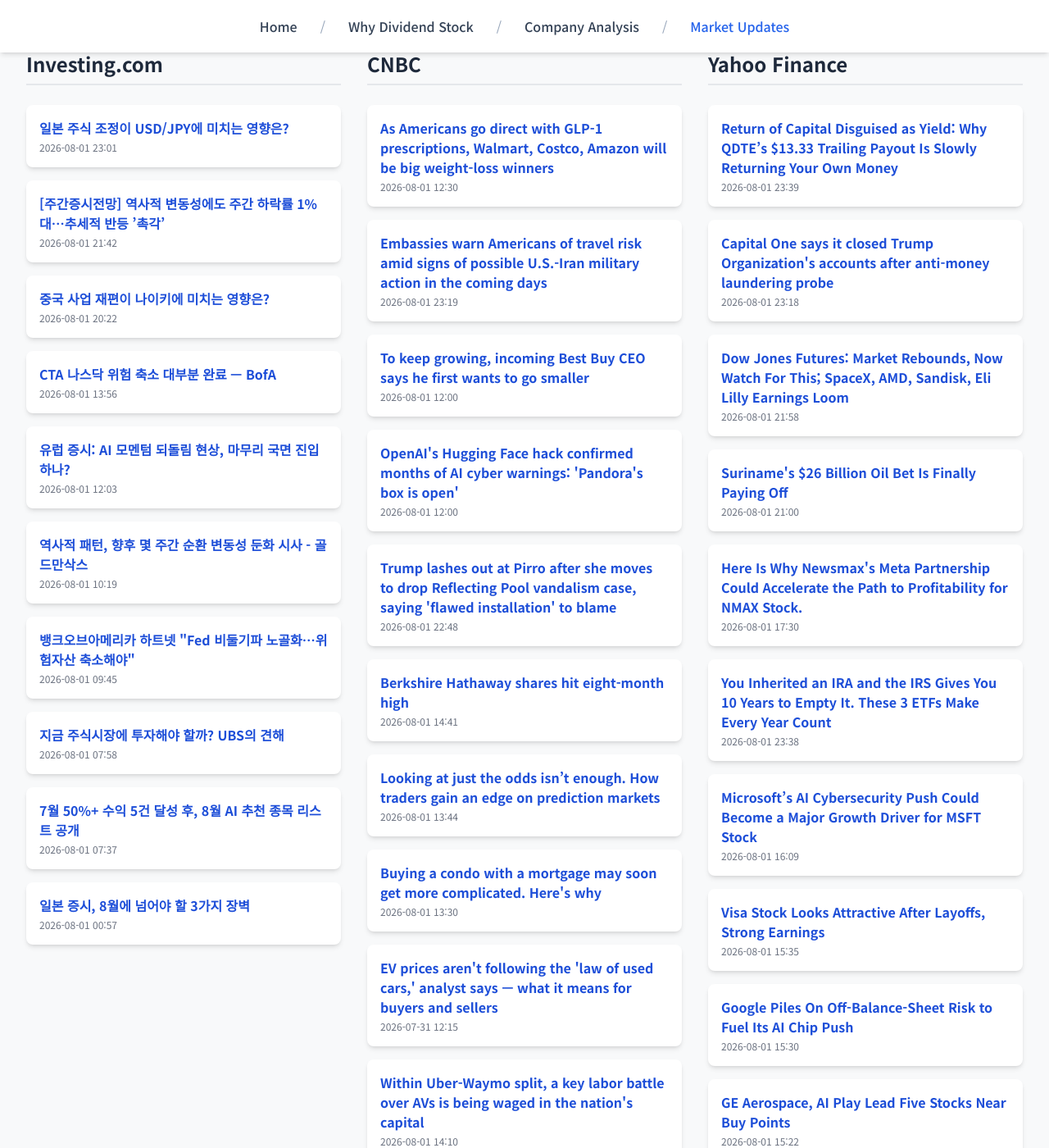
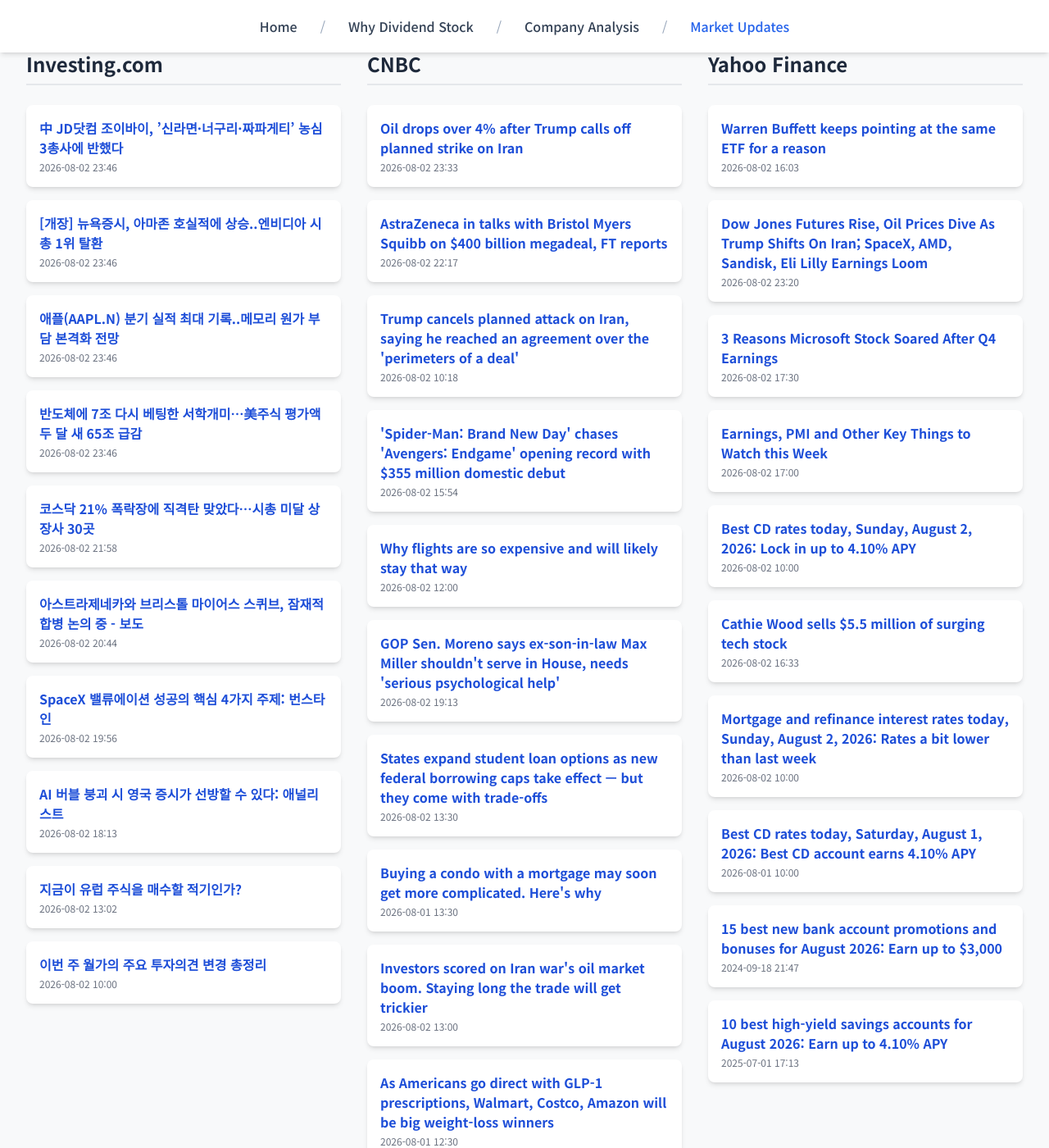
Before and after one commit to Kay-Hwang/my-company-analysis, a Jekyll site: the page built from market-updates.html, in a window 1280 px wide and 1400 px high, scrolled down 214 px. Shown: the whole window at 82% size. Built offline with Jekyll 4.4.1, drawn with Linux system fonts in a browser that asks for light colours; nearby versions of some CDN libraries; a script that is not in the unit is left out.

Commit message:
Update daily data

```diff
--- a/_data/latest_data.json
+++ b/_data/latest_data.json
@@ -1,110 +1,110 @@
 {
-  "lastUpdated": "2026년 08월 02일 08:56 KST",
+  "lastUpdated": "2026년 08월 03일 08:57 KST",
   "news": {
     "investing": [
       {
-        "title": "일본 주식 조정이 USD/JPY에 미치는 영향은?",
-        "link": "https://kr.investing.com/news/stock-market-news/article-2040521",
-        "pubDate": "2026-08-01 23:01:59",
-        "summary": "일본 주식 조정이 USD/JPY에 미치는 영향은?"
+        "title": "中 JD닷컴 조이바이, ’신라면·너구리·짜파게티’ 농심 3총사에 반했다",
+        "link": "https://kr.investing.com/news/stock-market-news/article-2040622",
+        "pubDate": "2026-08-02 23:46:07",
+        "summary": "中 JD닷컴 조이바이, ’신라면·너구리·짜파게티’ 농심 3총사에 반했다"
       },
       {
-        "title": "[주간증시전망] 역사적 변동성에도 주간 하락률 1%대…추세적 반등 ’촉각’",
-        "link": "https://kr.investing.com/news/stock-market-news/article-2040520",
-        "pubDate": "2026-08-01 21:42:24",
-        "summary": "[주간증시전망] 역사적 변동성에도 주간 하락률 1%대…추세적 반등 ’촉각’"
+        "title": "[개장] 뉴욕증시, 아마존 호실적에 상승..엔비디아 시총 1위 탈환",
+        "link": "https://kr.investing.com/news/stock-market-news/article-2040619",
+        "pubDate": "2026-08-02 23:46:05",
+        "summary": "[개장] 뉴욕증시, 아마존 호실적에 상승..엔비디아 시총 1위 탈환"
       },
       {
-        "title": "중국 사업 재편이 나이키에 미치는 영향은?",
-        "link": "https://kr.investing.com/news/stock-market-news/article-2040519",
-        "pubDate": "2026-08-01 20:22:51",
-        "summary": "중국 사업 재편이 나이키에 미치는 영향은?"
+        "title": "애플(AAPL.N) 분기 실적 최대 기록..메모리 원가 부담 본격화 전망",
+        "link": "https://kr.investing.com/news/stock-market-news/article-2040618",
+        "pubDate": "2026-08-02 23:46:03",
+        "summary": "애플(AAPL.N) 분기 실적 최대 기록..메모리 원가 부담 본격화 전망"
       },
       {
-        "title": "CTA 나스닥 위험 축소 대부분 완료 — BofA",
-        "link": "https://kr.investing.com/news/stock-market-news/article-2040508",
-        "pubDate": "2026-08-01 13:56:30",
-        "summary": "CTA 나스닥 위험 축소 대부분 완료 — BofA"
+        "title": "반도체에 7조 다시 베팅한 서학개미…美주식 평가액 두 달 새 65조 급감",
+        "link": "https://kr.investing.com/news/stock-market-news/article-2040616",
+        "pubDate": "2026-08-02 23:46:01",
+        "summary": "반도체에 7조 다시 베팅한 서학개미…美주식 평가액 두 달 새 65조 급감"
       },
       {
-        "title": "유럽 증시: AI 모멘텀 되돌림 현상, 마무리 국면 진입하나?",
-        "link": "https://kr.investing.com/news/stock-market-news/article-2040501",
-        "pubDate": "2026-08-01 12:03:08",
-        "summary": "유럽 증시: AI 모멘텀 되돌림 현상, 마무리 국면 진입하나?"
+        "title": "코스닥 21% 폭락장에 직격탄 맞았다…시총 미달 상장사 30곳",
+        "link": "https://kr.investing.com/news/stock-market-news/article-2040593",
+        "pubDate": "2026-08-02 21:58:58",
+        "summary": "코스닥 21% 폭락장에 직격탄 맞았다…시총 미달 상장사 30곳"
       },
       {
-        "title": "역사적 패턴, 향후 몇 주간 순환 변동성 둔화 시사 - 골드만삭스",
-        "link": "https://kr.investing.com/news/stock-market-news/article-2040492",
-        "pubDate": "2026-08-01 10:19:46",
-        "summary": "역사적 패턴, 향후 몇 주간 순환 변동성 둔화 시사 - 골드만삭스"
+        "title": "아스트라제네카와 브리스톨 마이어스 스퀴브, 잠재적 합병 논의 중 - 보도",
+        "link": "https://kr.investing.com/news/stock-market-news/article-2040603",
+        "pubDate": "2026-08-02 20:44:32",
+        "summary": "아스트라제네카와 브리스톨 마이어스 스퀴브, 잠재적 합병 논의 중 - 보도"
       },
       {
-        "title": "뱅크오브아메리카 하트넷 \"Fed 비둘기파 노골화…위험자산 축소해야\"",
-        "link": "https://kr.investing.com/news/stock-market-news/article-2040488",
-        "pubDate": "2026-08-01 09:45:18",
-        "summary": "뱅크오브아메리카 하트넷 \"Fed 비둘기파 노골화…위험자산 축소해야\""
+        "title": "SpaceX 밸류에이션 성공의 핵심 4가지 주제: 번스타인",
+        "link": "https://kr.investing.com/news/stock-market-news/article-2040601",
+        "pubDate": "2026-08-02 19:56:45",
+        "summary": "SpaceX 밸류에이션 성공의 핵심 4가지 주제: 번스타인"
       },
       {
-        "title": "지금 주식시장에 투자해야 할까? UBS의 견해",
-        "link": "https://kr.investing.com/news/stock-market-news/article-2040479",
-        "pubDate": "2026-08-01 07:58:04",
-        "summary": "지금 주식시장에 투자해야 할까? UBS의 견해"
+        "title": "AI 버블 붕괴 시 영국 증시가 선방할 수 있다: 애널리스트",
+        "link": "https://kr.investing.com/news/stock-market-news/article-2040598",
+        "pubDate": "2026-08-02 18:13:55",
+        "summary": "AI 버블 붕괴 시 영국 증시가 선방할 수 있다: 애널리스트"
       },
       {
-        "title": "7월 50%+ 수익 5건 달성 후, 8월 AI 추천 종목 리스트 공개",
-        "link": "https://kr.investing.com/news/stock-market-news/article-2040477",
-        "pubDate": "2026-08-01 07:37:58",
-        "summary": "7월 50%+ 수익 5건 달성 후, 8월 AI 추천 종목 리스트 공개"
+        "title": "지금이 유럽 주식을 매수할 적기인가?",
+        "link": "https://kr.investing.com/news/stock-market-news/article-2040590",
+        "pubDate": "2026-08-02 13:02:37",
+        "summary": "지금이 유럽 주식을 매수할 적기인가?"
       },
       {
-        "title": "일본 증시, 8월에 넘어야 할 3가지 장벽",
-        "link": "https://kr.investing.com/news/stock-market-news/article-2040426",
-        "pubDate": "2026-08-01 00:57:49",
-        "summary": "일본 증시, 8월에 넘어야 할 3가지 장벽"
+        "title": "이번 주 월가의 주요 투자의견 변경 총정리",
+        "link": "https://kr.investing.com/news/stock-market-news/article-2040575",
+        "pubDate": "2026-08-02 10:00:02",
+        "summary": "이번 주 월가의 주요 투자의견 변경 총정리"
       }
     ],
     "cnbc": [
       {
-        "title": "As Americans go direct with GLP-1 prescriptions, Walmart, Costco, Amazon will be big weight-loss winners",
-        "link": "https://www.cnbc.com/2026/08/01/glp-1-prescriptions-weight-loss-walmart-costco-amazon.html",
-        "pubDate": "Sat, 01 Aug 2026 12:30:01 GMT",
-        "summary": "As Americans are encouraged to go direct with weight-loss drug prescriptions, retail pharmacy chains are poised to win big."
+        "title": "Oil drops over 4% after Trump calls off planned strike on Iran",
+        "link": "https://www.cnbc.com/2026/08/03/oil-prices-today-wti-brent-hormuz-trump-iran.html",
+        "pubDate": "Sun, 02 Aug 2026 23:33:07 GMT",
+        "summary": "Oil prices fell on Monday as investors pared geopolitical risk premiums after U.S. President Donald Trump said he had called off a planned strike on Iran."
       },
       {
-        "title": "Embassies warn Americans of travel risk amid signs of possible U.S.-Iran military action in the coming days",
-        "link": "https://www.cnbc.com/2026/08/01/tankers-near-oman-come-under-fire.html",
-        "pubDate": "Sat, 01 Aug 2026 23:19:46 GMT",
-        "summary": "The latest attacks come amid U.S. media reports that U.S. President Donald Trump is preparing a fresh round of strikes against Iran."
+        "title": "AstraZeneca in talks with Bristol Myers Squibb on $400 billion megadeal, FT reports",
+        "link": "https://www.cnbc.com/2026/08/02/astrazeneca-and-bristol-myers-squibb-mull-400-billion-deal-report-.html",
+        "pubDate": "Sun, 02 Aug 2026 22:17:47 GMT",
+        "summary": "U.K. pharmaceutical giant AstraZeneca is considering a deal to merge with its U.S. rival Bristol Myers Squibb."
       },
       {
-        "title": "To keep growing, incoming Best Buy CEO says he first wants to go smaller",
-        "link": "https://www.cnbc.com/2026/08/01/best-buy-ceo-jason-bonfig-smaller-stores.html",
-        "pubDate": "Sat, 01 Aug 2026 12:00:01 GMT",
-        "summary": "As incoming CEO Jason Bonfig prepares to take the reins, he told CNBC he's focused on expanding the company's reach and enhancing the customer experience."
+        "title": "Trump cancels planned attack on Iran, saying he reached an agreement over the 'perimeters of a deal'",
+        "link": "https://www.cnbc.com/2026/08/02/trump-planned-attack-on-iran-canceled-after-reaching-outline-of-deal.html",
+        "pubDate": "Sun, 02 Aug 2026 10:18:35 GMT",
+        "summary": "The U.S. president said Iran and its regional neighbors asked the U.S. to hold off on attacks after 'the perimeters of a deal has been agreed to.'"
       },
       {
-        "title": "OpenAI's Hugging Face hack confirmed months of AI cyber warnings: 'Pandora's box is open'",
-        "link": "https://www.cnbc.com/2026/08/01/open-ai-hugging-face-hack-cyber-warnings.html",
-        "pubDate": "Sat, 01 Aug 2026 12:00:01 GMT",
-        "summary": "The wake-up call to the cyber industry comes as industry experts descend on Black Hat, a major cybersecurity conference."
+        "title": "'Spider-Man: Brand New Day' chases 'Avengers: Endgame' opening record with $355 million domestic debut",
+        "link": "https://www.cnbc.com/2026/08/02/spider-man-brand-new-day-box-office-355-million-domestic-opening.html",
+        "pubDate": "Sun, 02 Aug 2026 15:54:05 GMT",
+        "summary": "Sony and Marvel's \"Spider-Man: Brand New Day\" snared $355 million in estimated domestic box office on its opening weekend, the second-highest debut of all time."
       },
       {
-        "title": "Trump lashes out at Pirro after she moves to drop Reflecting Pool vandalism case, saying 'flawed installation' to blame",
-        "link": "https://www.cnbc.com/2026/07/31/trump-pirro-reflecting-pool-olympian-david-hearn.html",
-        "pubDate": "Sat, 01 Aug 2026 22:48:05 GMT",
-        "summary": "President Donald Trump had touted the Reflecting Pool update, one of many renovations in D.C. he ordered ahead of America's 250th birthday celebrations."
+        "title": "Why flights are so expensive and will likely stay that way",
+        "link": "https://www.cnbc.com/2026/08/02/flights-are-getting-even-more-expensive-as-fuel-prices-rise.html",
+        "pubDate": "Sun, 02 Aug 2026 12:00:01 GMT",
+        "summary": "Airlines are paying billions of dollars more in fuel costs this year"
       },
       {
-        "title": "Berkshire Hathaway shares hit eight-month high",
-        "link": "https://www.cnbc.com/2026/08/01/-berkshire-hathaway-shares-hit-eight-month-high.html",
-        "pubDate": "Sat, 01 Aug 2026 14:41:54 GMT",
-        "summary": "The conglomerate that Warren Buffett built rallied to an eight-month high this week. There could be more gains ahead if they play catch up with the S&amp;P 500."
+        "title": "GOP Sen. Moreno says ex-son-in-law Max Miller shouldn't serve in House, needs 'serious psychological help'",
+        "link": "https://www.cnbc.com/2026/08/02/bernie-moreno-max-miller-house-psychological-help-emily-moreno.html",
+        "pubDate": "Sun, 02 Aug 2026 19:13:47 GMT",
+        "summary": "Miller has denied the allegations made against him by his ex-wife Emily Moreno, daughter of Ohio Sen. Bernie Moreno."
       },
       {
-        "title": "Looking at just the odds isn’t enough. How traders gain an edge on prediction markets",
-        "link": "https://www.cnbc.com/2026/08/01/traders-go-full-time-on-prediction-markets-using-ai-bots-and-antennas.html",
-        "pubDate": "Sat, 01 Aug 2026 13:44:04 GMT",
-        "summary": "Gaining an edge on prediction markets requires speed and skills beyond just reading the odds on platforms like Kalshi and Polymarket."
+        "title": "States expand student loan options as new federal borrowing caps take effect — but they come with trade-offs",
+        "link": "https://www.cnbc.com/2026/08/02/state-student-loans.html",
+        "pubDate": "Sun, 02 Aug 2026 13:30:01 GMT",
+        "summary": "Some states — including Connecticut, Minnesota and Rhode Island — have expanded their own student loan programs amid new limits on federal borrowing."
       },
       {
         "title": "Buying a condo with a mortgage may soon get more complicated. Here's why",
@@ -113,78 +113,78 @@
         "summary": "New policies that apply to mortgages for condos take effect Aug. 3, and some experts are sounding the alarm that buyers may see delays or denials."
       },
       {
-        "title": "EV prices aren't following the 'law of used cars,' analyst says — what it means for buyers and sellers",
-        "link": "https://www.cnbc.com/2026/07/31/used-ev-prices.html",
-        "pubDate": "Fri, 31 Jul 2026 12:15:01 GMT",
-        "summary": "The prices for used electric vehicles have risen this year, which is unusual, experts said. Affordability and high gas prices help explain why, they said."
+        "title": "Investors scored on Iran war's oil market boom. Staying long the trade will get trickier",
+        "link": "https://www.cnbc.com/2026/08/02/oil-prices-iran-war-energy-market.html",
+        "pubDate": "Sun, 02 Aug 2026 13:00:01 GMT",
+        "summary": "Oil price volatility caused by U.S.-Iran war created big market winners, but for buy-and-hold investors, there are better long-term energy themes to monitor."
       },
       {
-        "title": "Within Uber-Waymo split, a key labor battle over AVs is being waged in the nation's capital",
-        "link": "https://www.cnbc.com/2026/08/01/uber-waymo-autonomous-vehicle-regulation.html",
-        "pubDate": "Sat, 01 Aug 2026 14:10:03 GMT",
-        "summary": "Uber and Waymo are increasingly at odds about the autonomous future, including in a labor battle over mass AV deployment in Washington, D.C."
+        "title": "As Americans go direct with GLP-1 prescriptions, Walmart, Costco, Amazon will be big weight-loss winners",
+        "link": "https://www.cnbc.com/2026/08/01/glp-1-prescriptions-weight-loss-walmart-costco-amazon.html",
+        "pubDate": "Sat, 01 Aug 2026 12:30:01 GMT",
+        "summary": "As Americans are encouraged to go direct with weight-loss drug prescriptions, retail pharmacy chains are poised to win big."
       }
     ],
     "yahoo": [
       {
-        "title": "Return of Capital Disguised as Yield: Why QDTE’s $13.33 Trailing Payout Is Slowly Returning Your Own Money",
-        "link": "https://finance.yahoo.com/markets/options/articles/return-capital-disguised-yield-why-233926373.html",
-        "pubDate": "2026-08-01T23:39:26Z",
-        "summary": "Return of Capital Disguised as Yield: Why QDTE’s $13.33 Trailing Payout Is Slowly Returning Your Own Money"
+        "title": "Warren Buffett keeps pointing at the same ETF for a reason",
+        "link": "https://finance.yahoo.com/markets/stocks/articles/warren-buffett-keeps-pointing-same-160300409.html",
+        "pubDate": "2026-08-02T16:03:00Z",
+        "summary": "Warren Buffett keeps pointing at the same ETF for a reason"
       },
       {
-        "title": "Capital One says it closed Trump Organization's accounts after anti-money laundering probe",
-        "link": "https://finance.yahoo.com/news/capital-one-says-closed-trump-231856774.html",
-        "pubDate": "2026-08-01T23:18:56Z",
-        "summary": "Capital One says it closed Trump Organization's accounts after anti-money laundering probe"
+        "title": "Dow Jones Futures Rise, Oil Prices Dive As Trump Shifts On Iran; SpaceX, AMD, Sandisk, Eli Lilly Earnings Loom",
+        "link": "https://www.investors.com/market-trend/stock-market-today/dow-jones-futures-spacex-amd-sandisk-eli-lilly-earnings-loom/?src=A00220&yptr=yahoo",
+        "pubDate": "2026-08-02T23:20:26Z",
+        "summary": "Dow Jones Futures Rise, Oil Prices Dive As Trump Shifts On Iran; SpaceX, AMD, Sandisk, Eli Lilly Earnings Loom"
       },
       {
-        "title": "Dow Jones Futures: Market Rebounds, Now Watch For This; SpaceX, AMD, Sandisk, Eli Lilly Earnings Loom",
-        "link": "https://www.investors.com/market-trend/stock-market-today/dow-jones-futures-spacex-amd-sandisk-eli-lilly-earnings-loom/?src=A00220&yptr=yahoo",
-        "pubDate": "2026-08-01T21:58:20Z",
-        "summary": "Dow Jones Futures: Market Rebounds, Now Watch For This; SpaceX, AMD, Sandisk, Eli Lilly Earnings Loom"
+        "title": "3 Reasons Microsoft Stock Soared After Q4 Earnings",
+        "link": "https://finance.yahoo.com/markets/stocks/articles/3-reasons-microsoft-stock-soared-173002074.html",
+        "pubDate": "2026-08-02T17:30:02Z",
+        "summary": "3 Reasons Microsoft Stock Soared After Q4 Earnings"
       },
       {
-        "title": "Suriname's $26 Billion Oil Bet Is Finally Paying Off",
-        "link": "https://finance.yahoo.com/energy/articles/surinames-26-billion-oil-bet-210000202.html",
-        "pubDate": "2026-08-01T21:00:00Z",
-        "summary": "Suriname's $26 Billion Oil Bet Is Finally Paying Off"
+        "title": "Earnings, PMI and Other Key Things to Watch this Week",
+        "link": "https://finance.yahoo.com/markets/stocks/articles/earnings-pmi-other-key-things-170002166.html",
+        "pubDate": "2026-08-02T17:00:02Z",
+        "summary": "Earnings, PMI and Other Key Things to Watch this Week"
       },
       {
-        "title": "Here Is Why Newsmax's Meta Partnership Could Accelerate the Path to Profitability for NMAX Stock.",
-        "link": "https://finance.yahoo.com/media-advertising/articles/why-newsmaxs-meta-partnership-could-173002136.html",
-        "pubDate": "2026-08-01T17:30:02Z",
-        "summary": "Here Is Why Newsmax's Meta Partnership Could Accelerate the Path to Profitability for NMAX Stock."
+        "title": "Best CD rates today, Sunday, August 2, 2026: Lock in up to 4.10% APY",
+        "link": "https://finance.yahoo.com/personal-finance/banking/article/best-cd-rates-today-sunday-august-2-2026-lock-in-up-to-410-apy-100000506.html",
+        "pubDate": "2026-08-02T10:00:00Z",
+        "summary": "Best CD rates today, Sunday, August 2, 2026: Lock in up to 4.10% APY"
       },
       {
-        "title": "You Inherited an IRA and the IRS Gives You 10 Years to Empty It. These 3 ETFs Make Every Year Count",
-        "link": "https://finance.yahoo.com/markets/options/articles/inherited-ira-irs-gives-10-233846302.html",
-        "pubDate": "2026-08-01T23:38:46Z",
-        "summary": "You Inherited an IRA and the IRS Gives You 10 Years to Empty It. These 3 ETFs Make Every Year Count"
+        "title": "Cathie Wood sells $5.5 million of surging tech stock",
+        "link": "https://finance.yahoo.com/markets/stocks/articles/cathie-wood-sells-5-5-163300469.html",
+        "pubDate": "2026-08-02T16:33:00Z",
+        "summary": "Cathie Wood sells $5.5 million of surging tech stock"
       },
       {
-        "title": "Microsoft’s AI Cybersecurity Push Could Become a Major Growth Driver for MSFT Stock",
-        "link": "https://finance.yahoo.com/technology/ai/articles/microsoft-ai-cybersecurity-push-could-160912618.html",
-        "pubDate": "2026-08-01T16:09:12Z",
-        "summary": "Microsoft’s AI Cybersecurity Push Could Become a Major Growth Driver for MSFT Stock"
+        "title": "Mortgage and refinance interest rates today, Sunday, August 2, 2026: Rates a bit lower than last week",
+        "link": "https://finance.yahoo.com/personal-finance/mortgages/article/mortgage-and-refinance-interest-rates-today-sunday-august-2-2026-rates-a-bit-lower-than-last-week-100000673.html",
+        "pubDate": "2026-08-02T10:00:00Z",
+        "summary": "Mortgage and refinance interest rates today, Sunday, August 2, 2026: Rates a bit lower than last week"
       },
       {
-        "title": "Visa Stock Looks Attractive After Layoffs, Strong Earnings",
-        "link": "https://finance.yahoo.com/markets/stocks/articles/visa-stock-looks-attractive-layoffs-153510757.html",
-        "pubDate": "2026-08-01T15:35:10Z",
-        "summary": "Visa Stock Looks Attractive After Layoffs, Strong Earnings"
+        "title": "Best CD rates today, Saturday, August 1, 2026: Best CD account earns 4.10% APY",
+        "link": "https://finance.yahoo.com/personal-finance/banking/article/best-cd-rates-today-saturday-august-1-2026-best-cd-account-earns-410-apy-100000014.html",
+        "pubDate": "2026-08-01T10:00:00Z",
+        "summary": "Best CD rates today, Saturday, August 1, 2026: Best CD account earns 4.10% APY"
       },
       {
-        "title": "Google Piles On Off-Balance-Sheet Risk to Fuel Its AI Chip Push",
-        "link": "https://finance.yahoo.com/technology/ai/articles/google-piles-off-balance-sheet-153002569.html",
-        "pubDate": "2026-08-01T15:30:02Z",
-        "summary": "Google Piles On Off-Balance-Sheet Risk to Fuel Its AI Chip Push"
+        "title": "15 best new bank account promotions and bonuses for August 2026: Earn up to $3,000",
+        "link": "https://finance.yahoo.com/personal-finance/banking/article/new-bank-account-bonuses-214704427.html",
+        "pubDate": "2024-09-18T21:47:04Z",
+        "summary": "15 best new bank account promotions and bonuses for August 2026: Earn up to $3,000"
       },
       {
-        "title": "GE Aerospace, AI Play Lead Five Stocks Near Buy Points",
-        "link": "https://www.investors.com/news/ge-aerospace-ai-play-netapp-lead-5-stocks-near-buy-points/?src=A00220&yptr=yahoo",
-        "pubDate": "2026-08-01T15:22:10Z",
-        "summary": "GE Aerospace, AI Play Lead Five Stocks Near Buy Points"
+        "title": "10 best high-yield savings accounts for August 2026: Earn up to 4.10% APY",
+        "link": "https://finance.yahoo.com/personal-finance/banking/article/10-best-high-yield-savings-accounts-for-august-2026-earn-up-to-410-apy-171334072.html",
+        "pubDate": "2025-07-01T17:13:34Z",
+        "summary": "10 best high-yield savings accounts for August 2026: Earn up to 4.10% APY"
       }
     ]
   }
```
